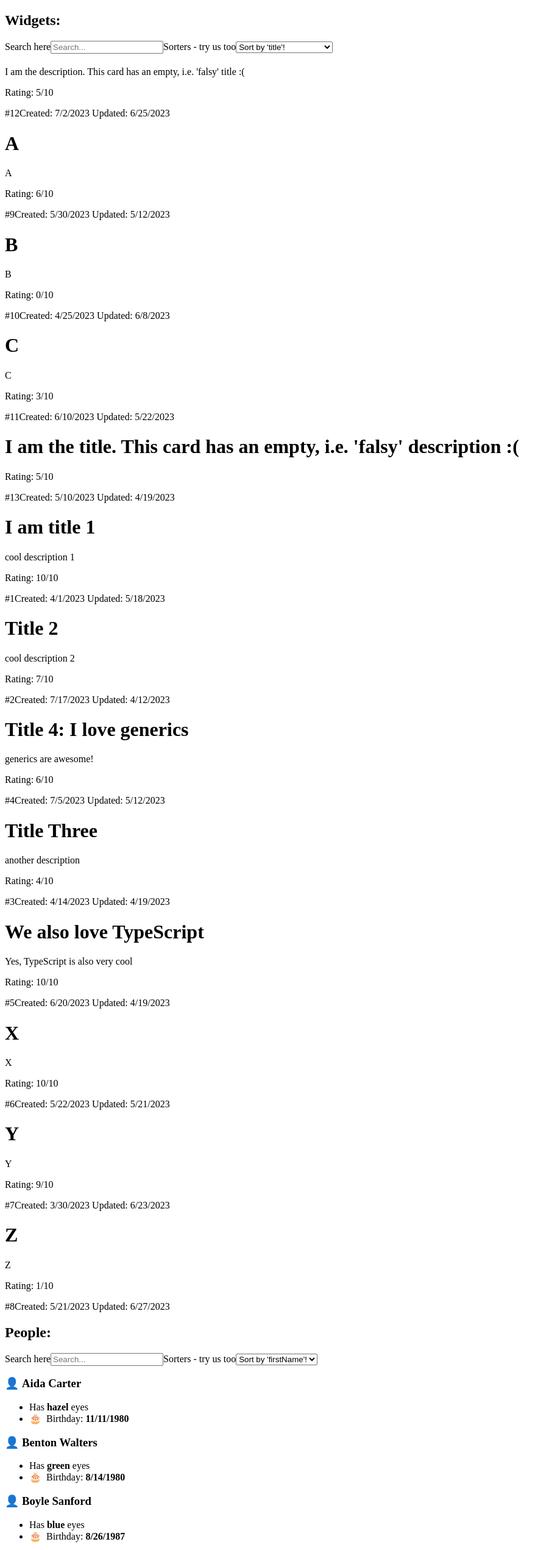
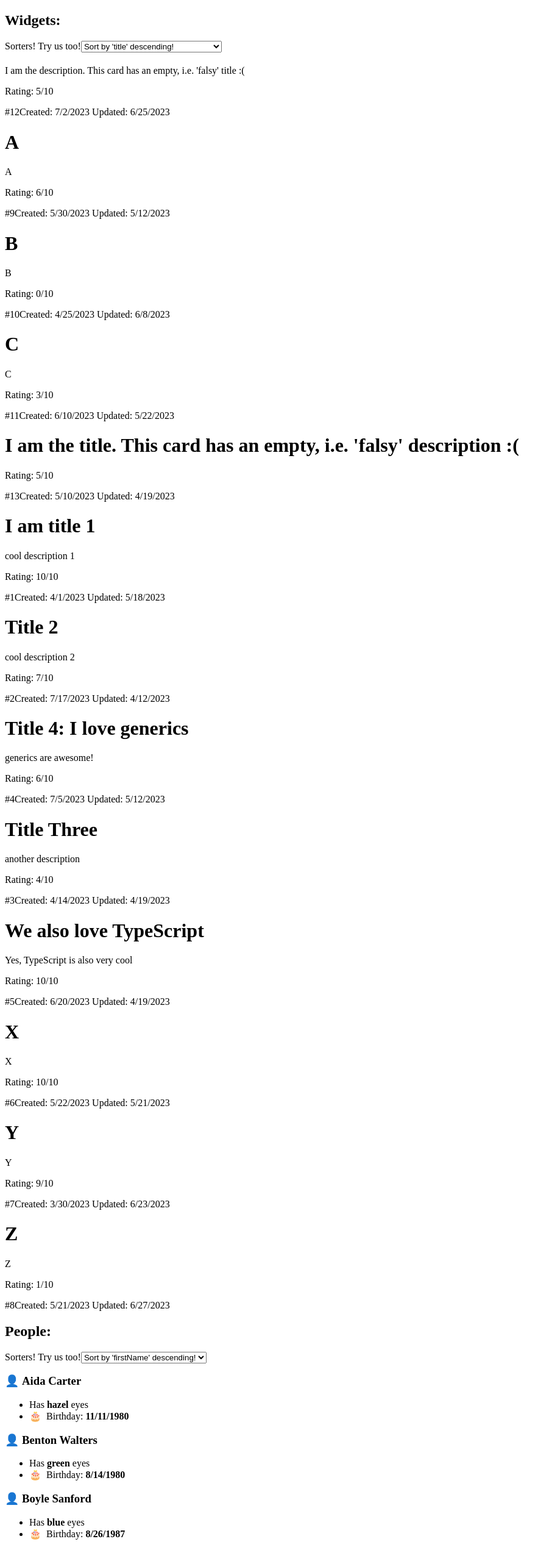
Before and after one commit to hi-rubygrey/Typescript-Crafting-a-Generic-Search-Function, a React (Create React App) app: page / in a window 1280 px wide. Shown: the top 2542 px of the page at 61% size, without its empty margins (0-906 px from the left). Built offline with nearby package versions, Linux system fonts and the light colour scheme.

Commit message:
add descending flag

```diff
--- a/src/App.tsx
+++ b/src/App.tsx
@@ -3,69 +3,57 @@ import { useState } from "react";
 import { widgets } from "./mock-data/widgets";
 import { people } from "./mock-data/people";
 import { Sorters } from "./components/Sorters";
-import { SearchInput } from "./components/SearchInput";
-import { WidgetRenderer } from "./components/renderers/WidgetRenderer";
-import { PersonRenderer } from "./components/renderers/PersonRenderer";
 import { IPerson } from "./interfaces/IPerson";
 import { IWidget } from "./interfaces/IWidget";
 import { ISortProperty } from "./interfaces/ISortProperty";
-import { genericSearch } from "./utils/genericSearch";
 import { genericSort } from "./utils/genericSort";
+import { WidgetRenderer } from "./components/renderers/WidgetRenderer";
+import { PersonRenderer } from "./components/renderers/PersonRenderer";
 
 export default function App() {
+  // note that the initial values also need an 'isDescending' value!
   const [widgetSortProperty, setWidgetSortProperty] = useState<
     ISortProperty<IWidget>
-  >({ property: "title" });
-  const [widgetSearchQuery, setWidgetSearchQuery] = useState("");
+  >({ property: "title", isDescending: false });
   const [personSortProperty, setPersonSortProperty] = useState<
     ISortProperty<IPerson>
-  >({ property: "firstName" });
-  const [personSearchQuery, setPersonSearchQuery] = useState("");
+  >({ property: "firstName", isDescending: false });
+
   return (
     <>
       <h2>Widgets:</h2>
-      <SearchInput setSearchQuery={setWidgetSearchQuery} />
       <Sorters
-        setSortProperty={(property: keyof IWidget) =>
-          setWidgetSortProperty({ property })
-        }
+        setSortProperty={(property) => setWidgetSortProperty(property)}
         object={widgets[0]}
       />
       {widgets
-        .filter((widget) =>
-          genericSearch(
-            widget,
-            ["title", "description"],
-            widgetSearchQuery,
-            false
+        .sort((a, b) =>
+          genericSort(
+            a,
+            b,
+            widgetSortProperty.property,
+            widgetSortProperty.isDescending
           )
         )
-        .sort((a, b) => genericSort(a, b, widgetSortProperty.property))
         .map((widget) => {
-          // use our new WidgetRenderer component!
-          return <WidgetRenderer key={widget.id} {...widget} />;
+          return <WidgetRenderer {...widget} />;
         })}
       <h2>People:</h2>
-      <SearchInput setSearchQuery={setPersonSearchQuery} />
       <Sorters
-        setSortProperty={(property: keyof IPerson) =>
-          setPersonSortProperty({ property })
-        }
+        setSortProperty={(property) => setPersonSortProperty(property)}
         object={people[0]}
       />
       {people
-        .filter((person) =>
-          genericSearch(
-            person,
-            ["firstName", "lastName", "eyeColor"],
-            personSearchQuery,
-            false
+        .sort((a, b) =>
+          genericSort(
+            a,
+            b,
+            personSortProperty.property,
+            personSortProperty.isDescending
           )
         )
-        .sort((a, b) => genericSort(a, b, personSortProperty.property))
-        .map((person, index) => {
-          // use our new PersonRenderer component!
-          return <PersonRenderer key={index} {...person} />;
+        .map((person) => {
+          return <PersonRenderer {...person} />;
         })}
     </>
   );
--- a/src/components/Sorters.tsx
+++ b/src/components/Sorters.tsx
@@ -1,26 +1,41 @@
-import * as React from 'react';
-
+import * as React from "react";
+import { ISortProperty } from "../interfaces/ISortProperty";
 export interface ISortersProps<T> {
   object: T;
-  setSortProperty: (property: keyof T) => void;
+  setSortProperty: (propertyType: ISortProperty<T>) => void;
 }
 export function Sorters<T>(props: ISortersProps<T>) {
   const { object, setSortProperty } = props;
   return (
     <>
-      <label htmlFor="sorters">Sorters - try us too</label>
+      <label htmlFor="sorters" className="mt-3">
+        Sorters! Try us too!
+      </label>
       <select
         id="sorters"
-        onChange={(event) => setSortProperty(event.target.value as any)}
-        >
-        {Object.keys(object).map(key => {
+        onChange={(event) => {
+          const values = event.target.value.split("-");
+          if (values.length === 2) {
+            setSortProperty({
+              property: values[0] as any,
+              isDescending: values[1] === "true",
+            });
+          }
+        }}
+      >
+        {Object.keys(object).map((key) => {
           return (
-            <option key={key} value={key}>
-              Sort by '{key}'!
-            </option>
-          )
+            <>
+              <option key={`${key}-true`} value={`${key}-true`}>
+                Sort by '{key}' descending!
+              </option>
+              <option key={`${key}-false`} value={`${key}-false`}>
+                Sort by '{key}' ascending!
+              </option>
+            </>
+          );
         })}
       </select>
     </>
-  )
+  );
 }
--- a/src/interfaces/ISortProperty.ts
+++ b/src/interfaces/ISortProperty.ts
@@ -1,3 +1,4 @@
 export interface ISortProperty<T> {
   property: keyof T;
+  isDescending: boolean;
 }
--- a/src/utils/genericSort.ts
+++ b/src/utils/genericSort.ts
@@ -1,9 +1,17 @@
-export const genericSort = <T>(a: T, b: T, property: keyof T) => {
+export const genericSort = <T>(
+  a: T,
+  b: T,
+  property: keyof T,
+  isDescending: boolean
+) => {
+  const result = () => {
     if (a[property] > b[property]) {
-        return 1;
+      return 1;
     }
     if (a[property] < b[property]) {
-        return -1;
+      return -1;
     }
     return 0;
-}
+  };
+  return isDescending ? result() * -1 : result();
+};
--- a/tsconfig.json
+++ b/tsconfig.json
@@ -10,7 +10,7 @@
     "skipLibCheck": true,
     "esModuleInterop": true,
     "allowSyntheticDefaultImports": true,
-    "strict": true,
+    "strict": false,
     "forceConsistentCasingInFileNames": true,
     "noFallthroughCasesInSwitch": true,
     "module": "esnext",
```
Also changed, not shown: 1 other file (tests, documents, lock files or other folders).
